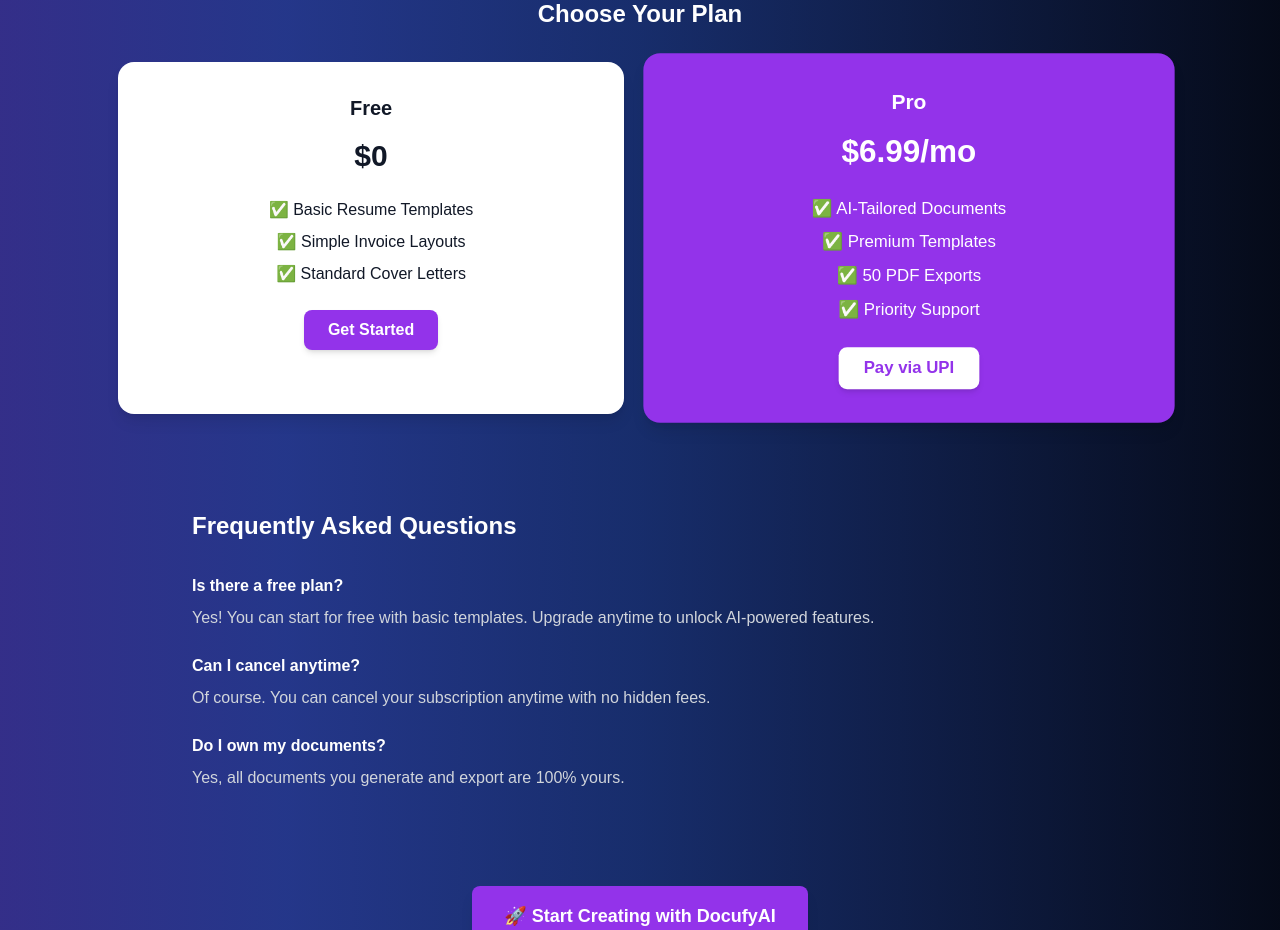
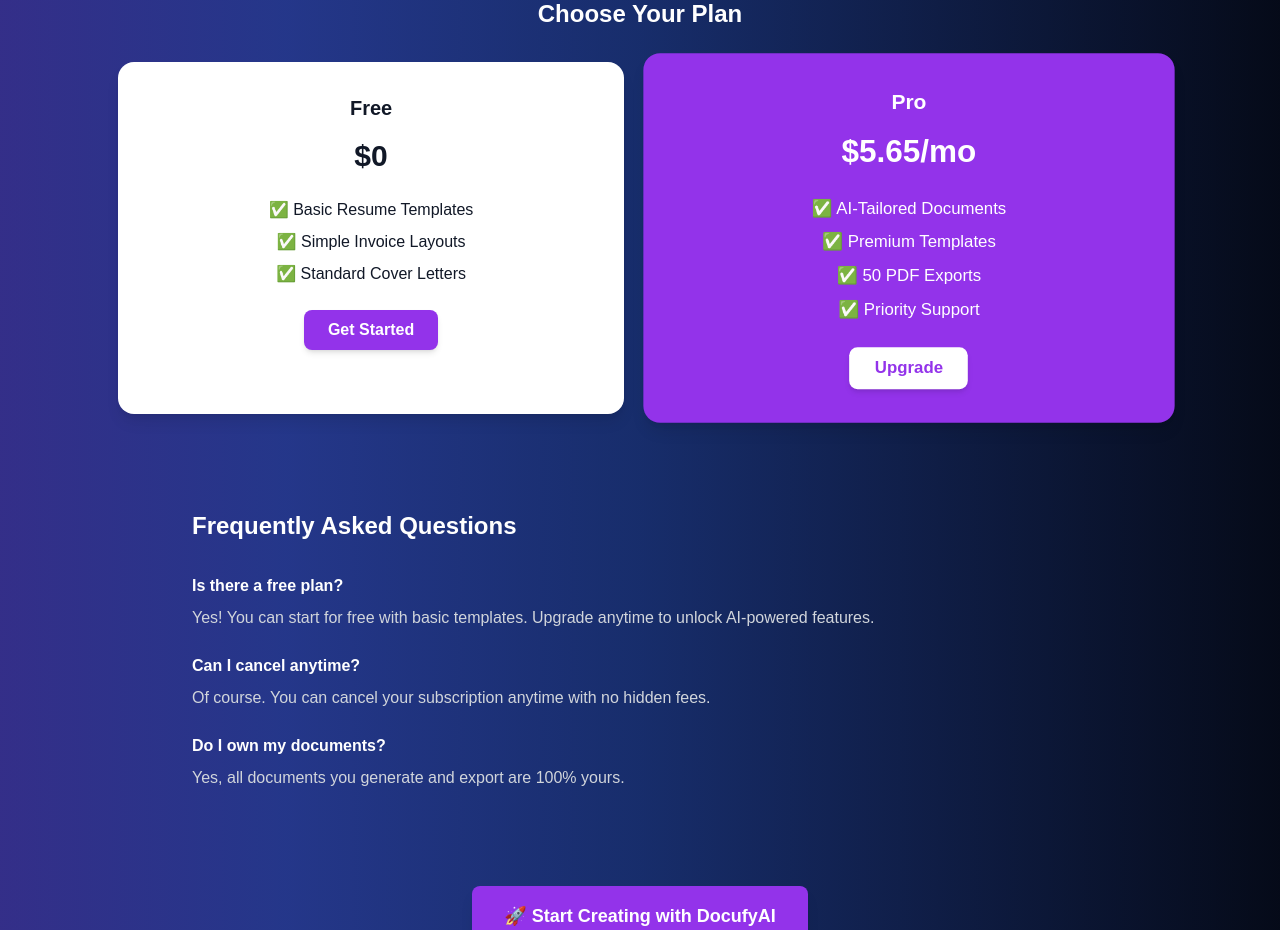
Before and after one commit to Jvshah124/DocufyAI, a Next.js app: page / in a window 1280 px wide. Shown: the part 1400-2330 px from the top of the page. Built offline with nearby package versions, Linux system fonts and the light colour scheme.

Commit message:
added QR UPI as Payment method for all

```diff
--- a/pages/index.tsx
+++ b/pages/index.tsx
@@ -139,7 +139,7 @@
             />
             <PricingCard
               title="Pro"
-              price="$6.99/mo"
+              price="$5.65/mo"
               features={[
                 "AI-Tailored Documents",
                 "Premium Templates",
@@ -297,7 +297,7 @@
             onClick={() => setShowUPI(true)}
             className="inline-block px-6 py-2 rounded-lg font-semibold shadow-md bg-white text-purple-600 hover:bg-gray-200"
           >
-            Pay via UPI
+            Upgrade
           </button>
           <UpiModal open={showUPI} onClose={() => setShowUPI(false)} />
         </>
@@ -339,7 +339,8 @@
         </h2>
 
         <p className="text-gray-700 dark:text-gray-300 text-sm mb-4">
-          Scan the QR code below to pay ₹699 using your preferred UPI app.
+          Scan the QR code below to pay ₹499 using your preferred UPI app. We’ll
+          upgrade your account within 24 hours.
         </p>
 
         {/* 🧾 Your QR Image */}
```
